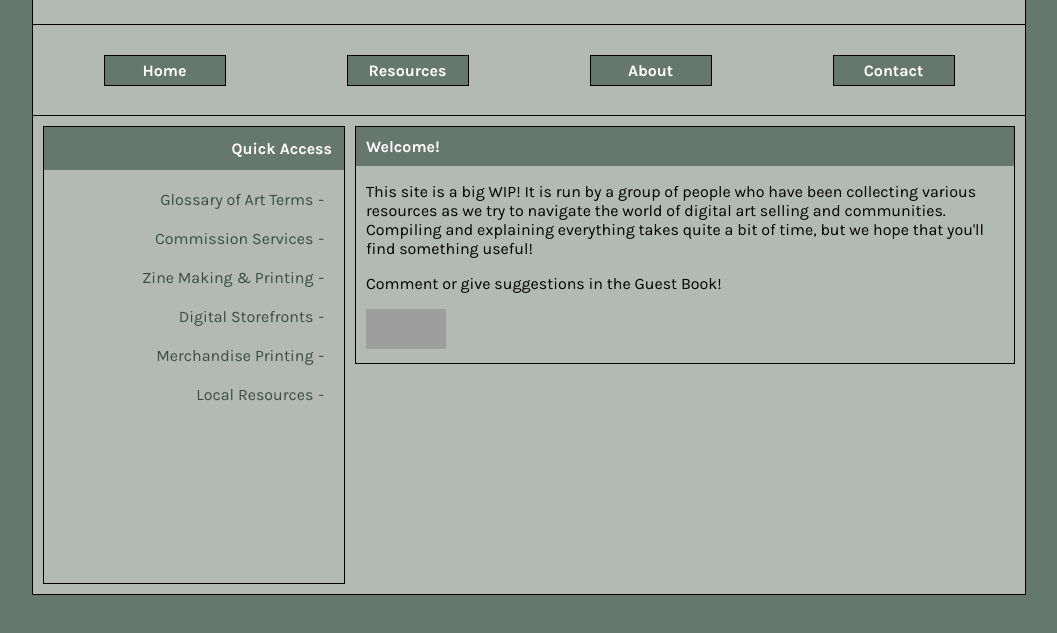
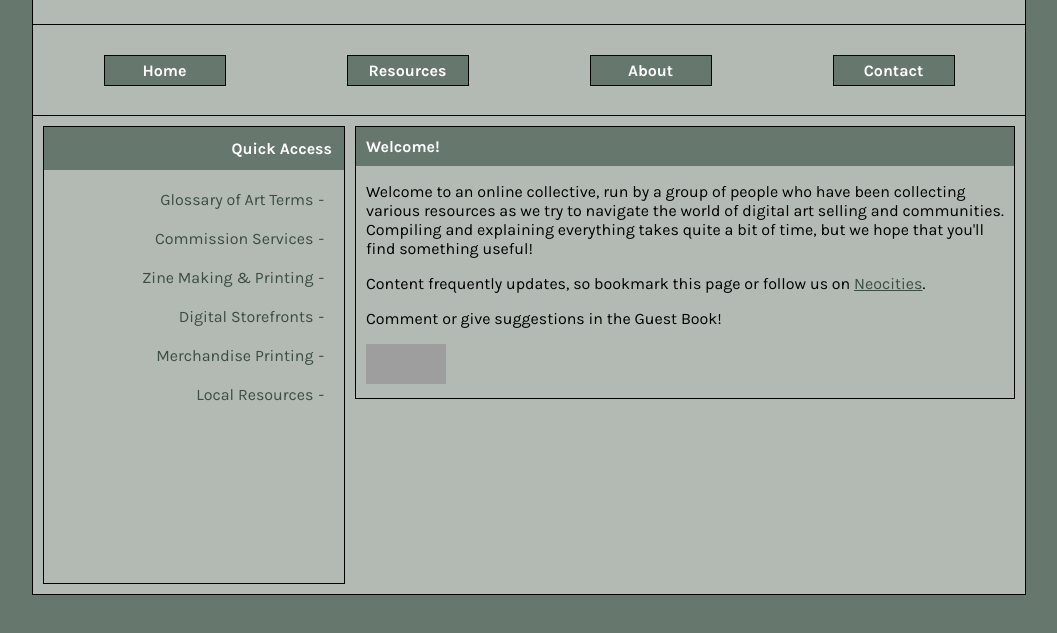
Before and after one commit to notosarme/indieartistsclub, a plain HTML site: page public/index.html in a window 1280 px wide. Shown: the part 147-780 px from the top of the page, without its empty margins (111-1168 px from the left). Drawn offline with Linux system fonts and the light colour scheme; grey boxes are pictures that could not be loaded; a web font is replaced by a local one.

Commit message:
Update index page

```diff
--- a/public/index.html
+++ b/public/index.html
@@ -32,7 +32,11 @@
             <div class="text-header"><h2>Welcome!</h2></div>
             <div class="text-content">
               <p>
-                This site is a big WIP! It is run by a group of people who have been collecting various resources as we try to navigate the world of digital art selling and communities. Compiling and explaining everything takes quite a bit of time, but we hope that you'll find something useful!
+                Welcome to an online collective, run by a group of people who have been collecting various resources as we try to navigate the world of digital art selling and communities.
+                Compiling and explaining everything takes quite a bit of time, but we hope that you'll find something useful!
+              </p>
+              <p>
+                Content frequently updates, so bookmark this page or follow us on <a href="https://neocities.org/site/indieartistsclub">Neocities</a>.
               </p>
               <span>
                 <p>Comment or give suggestions in the Guest Book!</p>
```
